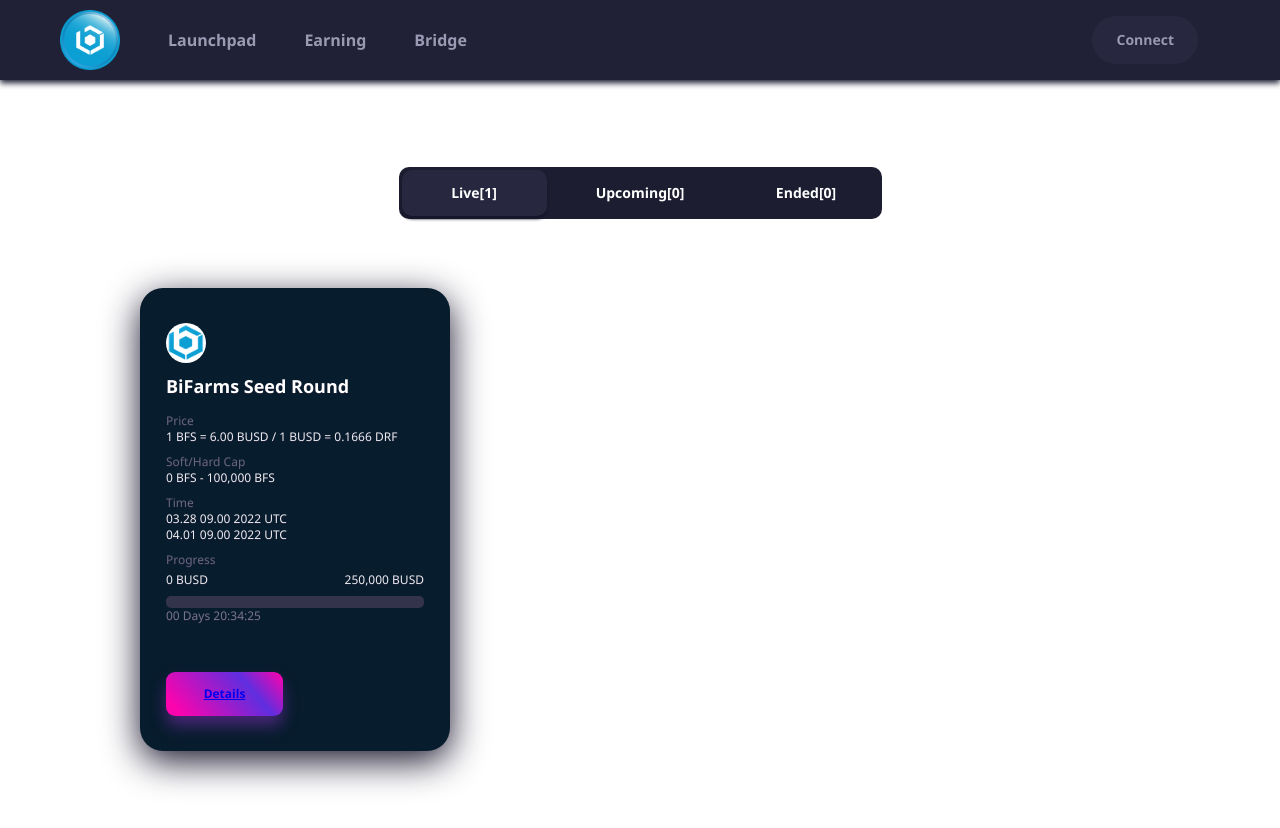
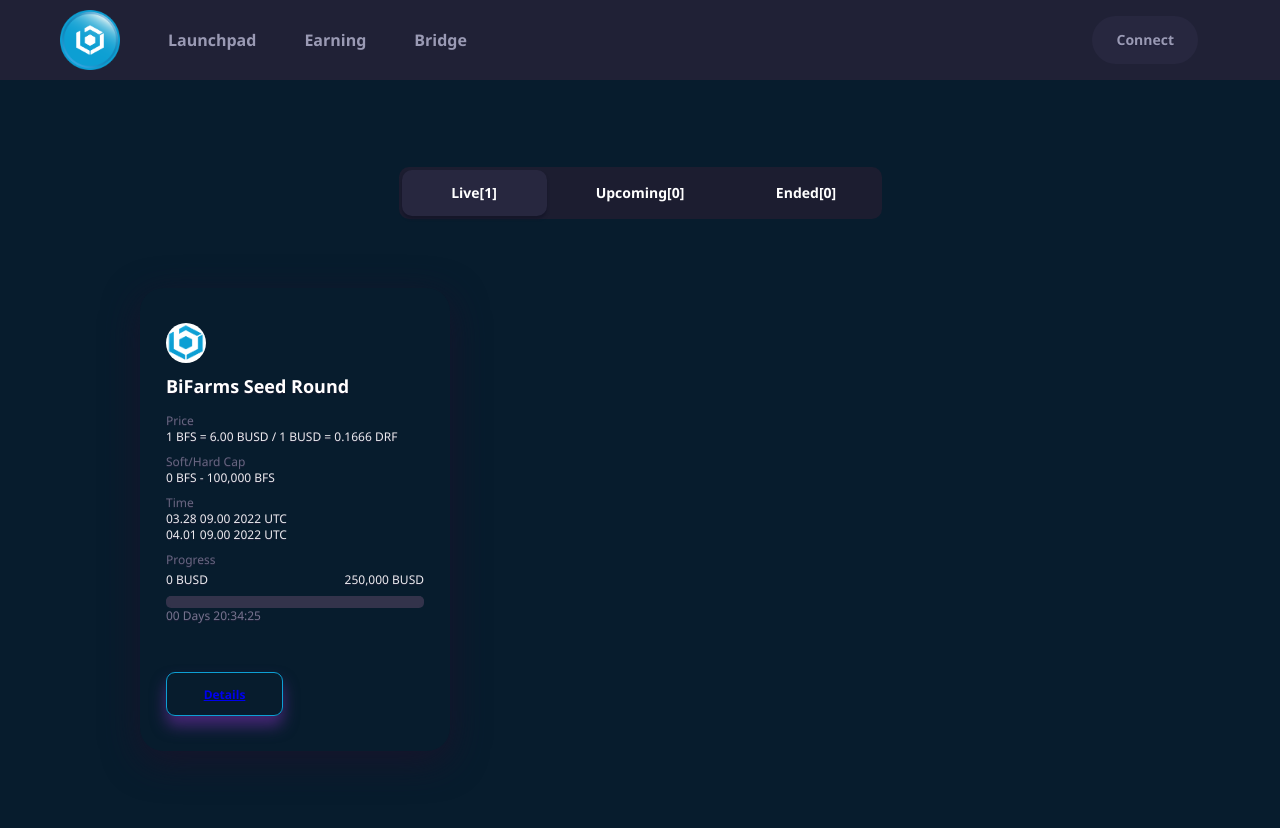
Before and after one commit to bifarmsnetwork/bifarms-dapp, a React (Create React App) app: page / in a window 1280 px wide. Shown: the top 828 px of the page. Built offline with nearby package versions, Linux system fonts and the light colour scheme.

Commit message:
Update Launchpad.css

```diff
--- a/src/components/Launchpad/Launchpad.css
+++ b/src/components/Launchpad/Launchpad.css
@@ -1,5 +1,7 @@
 .ido {
     padding-top: 87px;
+    background-color: #071c2d;
+    height: 100vh;
 }
 
 .tabs-container {
@@ -269,6 +271,6 @@
 
 .linear-btn {
     background-color: transparent ;
-    background-image: linear-gradient(50deg , #fc03ad 10% , #5f2edf 70%, #fc03ad 99%)!important;
+    border: 1px solid #0da0d4;
     transition: 0.3s;
 }
```
